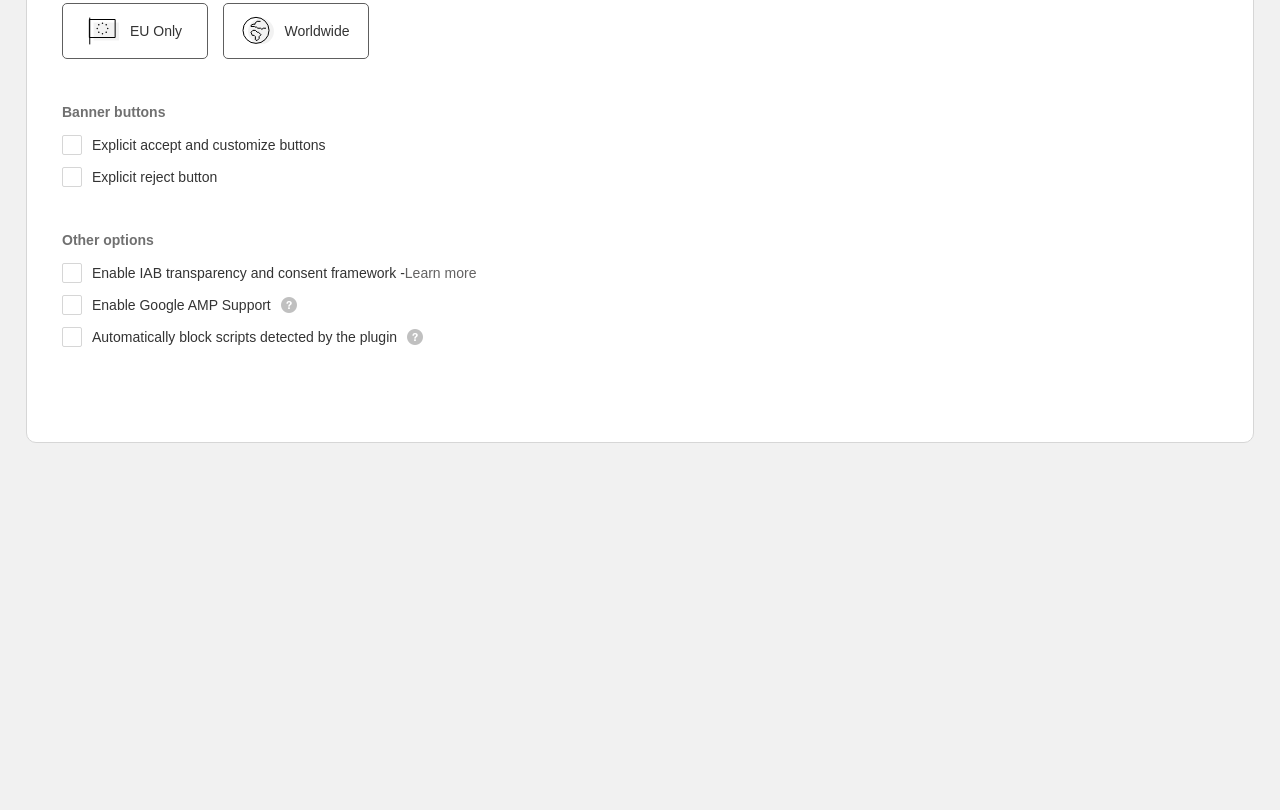
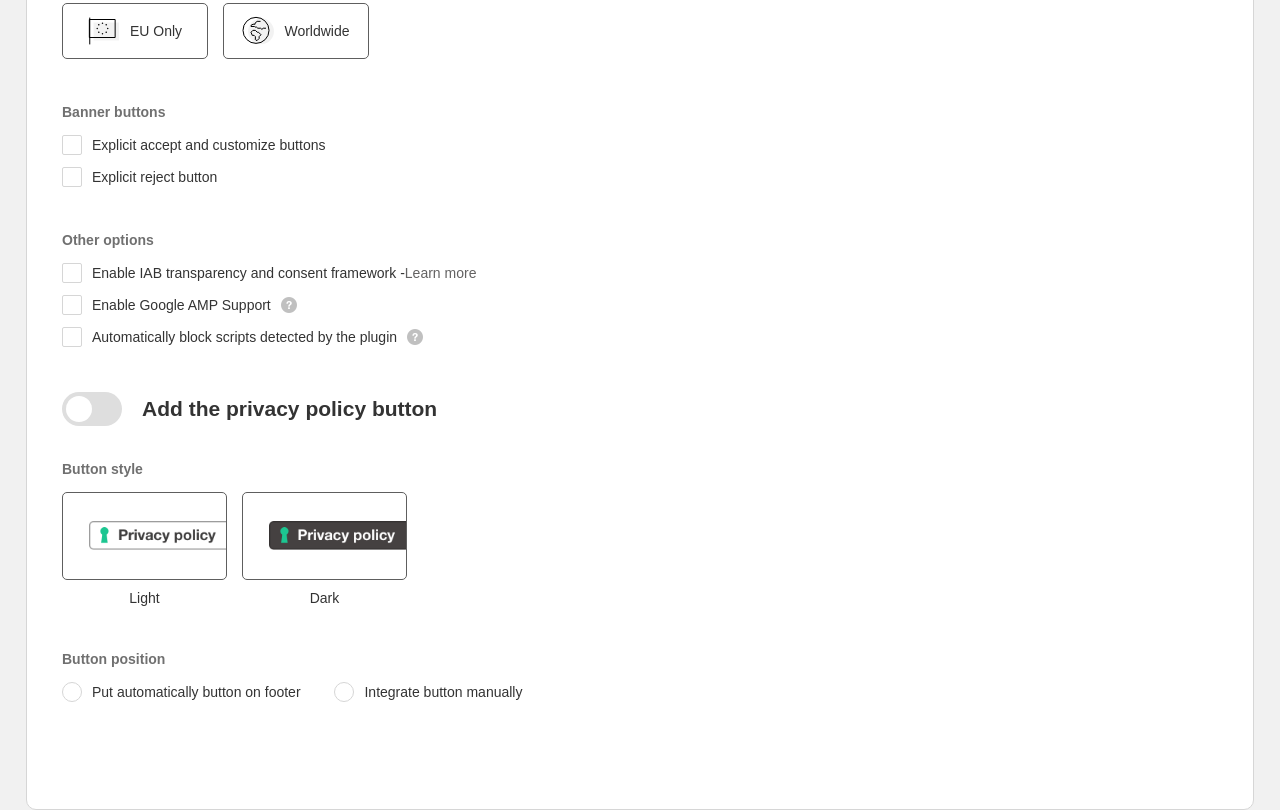
Before and after one commit to pierrejarry/cookie-configurator, a plain HTML site: page index.html in a window 1280 px wide. Shown: the part 869-1679 px from the top of the page. Before the commit the page ends 1312 px from the top, so only its background shows below. Drawn offline with Linux system fonts and the light colour scheme.

Commit message:
Added button position section and css radio button

```diff
--- a/css/main.css
+++ b/css/main.css
@@ -141,6 +141,7 @@ ul {
         display: flex;
         height: 88px;
         justify-content: flex-end;
+        overflow: hidden;
         width: 165px;
     }
 
@@ -262,7 +263,7 @@ ul {
 
 /* Checkbox */
 
-.checkbox {
+.checkbox, .radio {
     align-items: center;
     display: flex;
     line-height: 20px;
@@ -276,7 +277,7 @@ ul {
     user-select: none;
   }
 
-    .checkbox input {
+    .checkbox input, .radio input {
         position: absolute;
         opacity: 0;
         cursor: pointer;
@@ -293,7 +294,6 @@ ul {
     left: 0;
     height: 20px;
     width: 20px;
-
 }
 
   .checkmark:after {
@@ -302,7 +302,8 @@ ul {
     display: none;
   }
 
-  .checkbox input:checked ~ .checkmark:after {
+  .checkbox input:checked ~ .checkmark:after,
+  .radio input:checked ~ .checkmark:after {
     display: block;
   }
 
@@ -327,7 +328,28 @@ ul {
     width: 16px;
 }
 
+/* Radio */
+
+.radio {
+    display: inline-block;
+    margin-right: 30px;
+}
+
+.radio .checkmark {
+    border-radius: 50%;
+}
+
+.radio .checkmark:after {
+    top: 5px;
+    left: 5px;
+    width: 8px;
+    height: 8px;
+    border-radius: 50%;
+    background: var(--main-color);
+  }
+
 /* Tooltip */
+
 .tooltip {
     position: relative;
 }
@@ -475,14 +497,15 @@ main {
         margin-bottom: 15px
     }
 
-        .theme-selection li {
+        .theme-selection li, .privacy-policy li {
             align-items: center;
             display: flex;
             flex-direction: column;
             margin-right: 15px;
         }
 
-        .theme-selection li .list-item {
+        .theme-selection li .list-item,
+        .privacy-policy li .list-item {
             margin: 0;
         }
 
@@ -490,7 +513,7 @@ main {
                 margin-right: 0;
             }
 
-        .theme-selection p {
+        .theme-selection p, .privacy-policy p {
             font-size: 14px;
             margin-top: 10px;
         }
@@ -547,6 +570,16 @@ main {
         width: 0;
     }
 
+    /* Main Content Privacy Policy */
+
+    .privacy-policy .list-item.img {
+        align-items: center;
+    }
+
+        .privacy-policy .list-item.img img {
+            margin-right: -10px;
+        }
+
 /* ------------------------------------------------------
      [ Animations ]
 -------------------------------------------------------*/
--- a/index.html
+++ b/index.html
@@ -154,6 +154,46 @@
                     </label>
                 </div>
             </div>
+            <!-- Privacy Policy -->
+            <div class="main-content__main__cookie-banner">
+                <div class="title">
+                    <label class="switch">
+                        <input type="checkbox">
+                        <span class="slider round"></span>
+                    </label>
+                    <h2>Add the privacy policy button</h2>
+                </div>
+                <div class="subsection">
+                    <h3>Button style</h3>
+                    <ul class="privacy-policy">
+                        <li>
+                            <div class="list-item img">
+                                <img src="images/fake_button_light.png" alt="Privacy Policy Light">
+                            </div>
+                            <p>Light</p>
+                        </li>
+                        <li>
+                            <div class="list-item img">
+                                <img src="images/fake_button_dark.png" alt="Privacy Policy Dark">
+                            </div>
+                            <p>Dark</p>
+                        </li>
+                    </ul>
+                </div>
+                <div class="subsection">
+                    <h3>Button position</h3>
+                    <label class="radio">
+                        Put automatically button on footer
+                        <input type="radio" name="position">
+                        <span class="checkmark"></span>
+                    </label>
+                    <label class="radio">
+                        Integrate button manually
+                        <input type="radio" name="position">
+                        <span class="checkmark"></span>
+                    </label>
+                </div>
+            </div>
         </section>
     </main>
 
```
